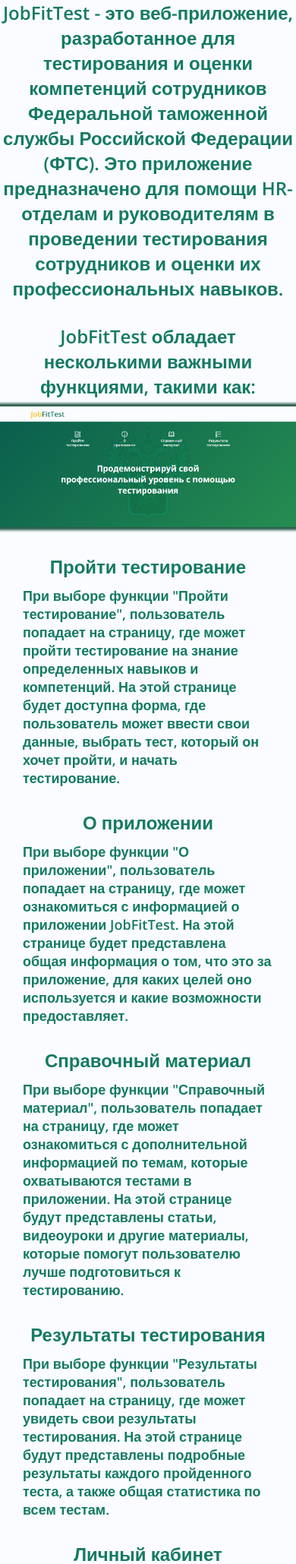
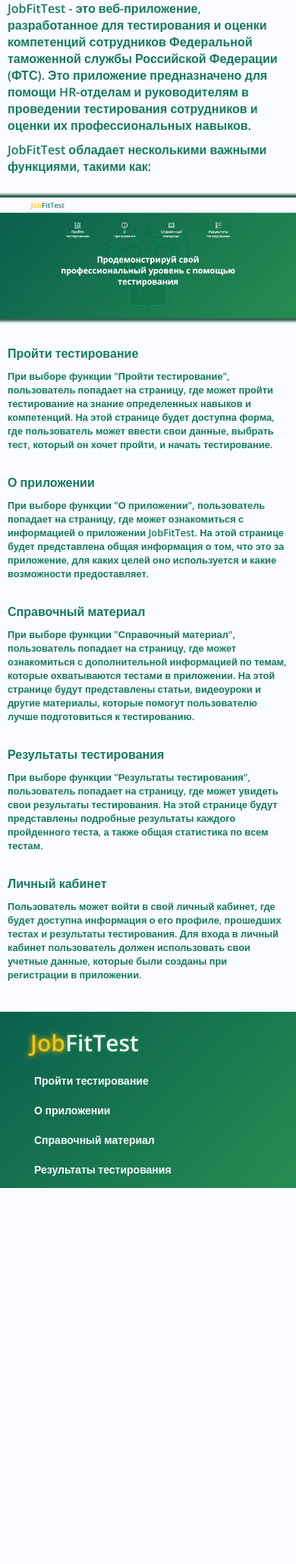
Before and after one commit to Lomakin41DIMOON/JobFitTest, a PHP site: page /about.php in a window 390 px wide. Shown: the part 65-2124 px from the top of the page at 76% size. Run offline with PHP 8.4, Linux system fonts and the light colour scheme; some libraries are stand-ins or nearby versions.

Commit message:
Мобильная адаптация страницы about.php

```diff
--- a/about.php
+++ b/about.php
@@ -16,6 +16,7 @@
 	<?php require  'components/nav.php'; ?>
 	<main>
 		<div class="container">
+			<div class="about_block">
 				<h4 class="about_title green">JobFitTest - это веб-приложение, разработанное
 					для тестирования и оценки компетенций сотрудников Федеральной
 					таможенной службы Российской Федерации (ФТС). Это приложение
@@ -24,6 +25,7 @@
 					навыков.</h4>
 				<h4 class="about_title green">JobFitTest обладает несколькими важными функциями,
 					такими как:</h4>
+			</div>
 			<img src="content/img/3.png" alt="" class="about_img">
 			<div class="about_block">
 				<h4 class="about_title green">Пройти тестирование</h4>
--- a/css/mobileFm.css
+++ b/css/mobileFm.css
@@ -267,4 +267,15 @@
         font-size: 1.4rem;
         font-family: Arial, Helvetica, sans-serif;
     }
+    .about_block{
+        margin: 30px 10px;
+    }
+    .about_block h4{
+        font-size: 0.8rem;
+    }
+    .about_title {
+        font-size: 1rem !important;
+        text-align: left;
+        margin: 10px 0;
+    }
 }
```
Lines whose indentation alone changed are shown as unchanged.
